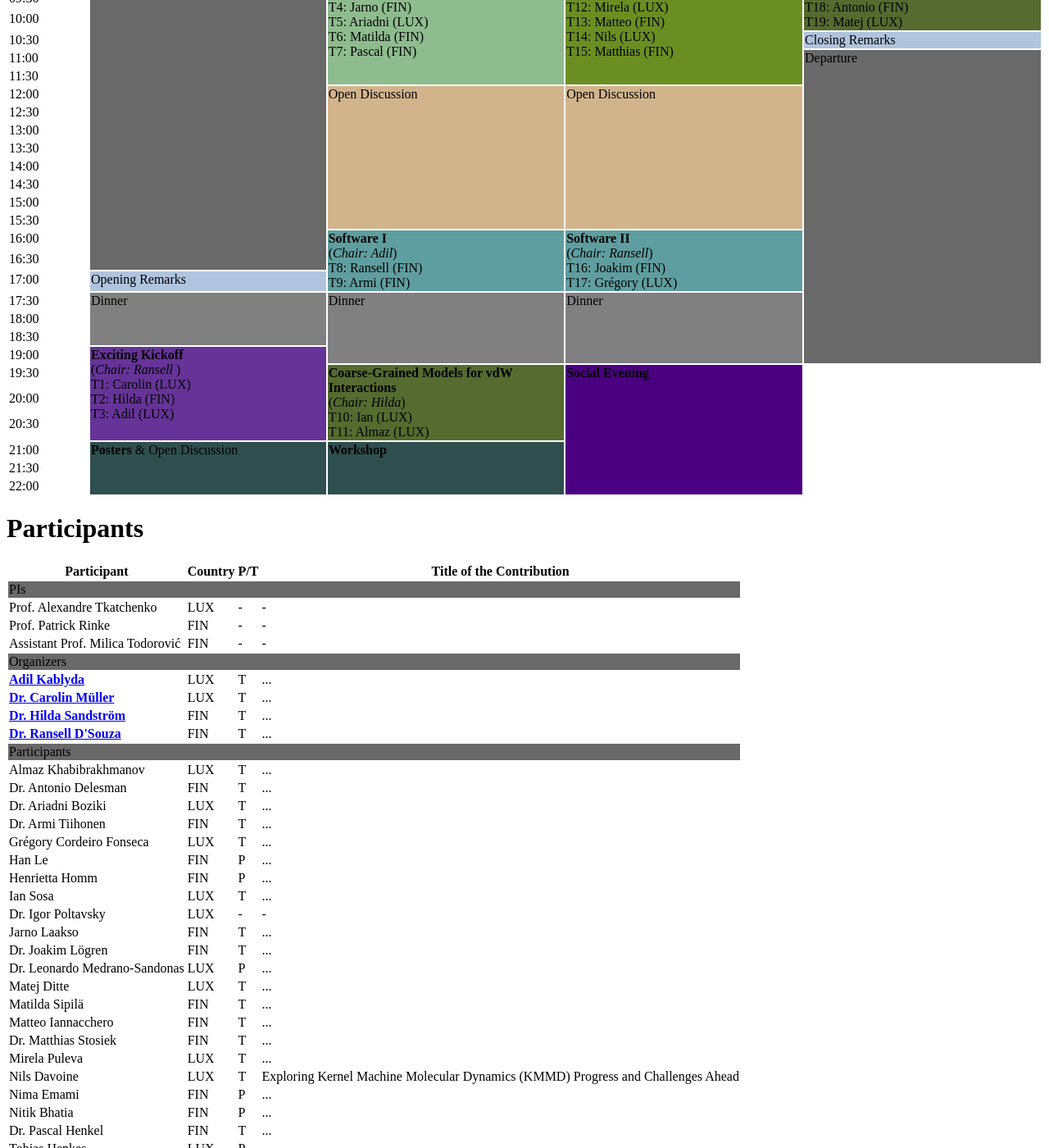
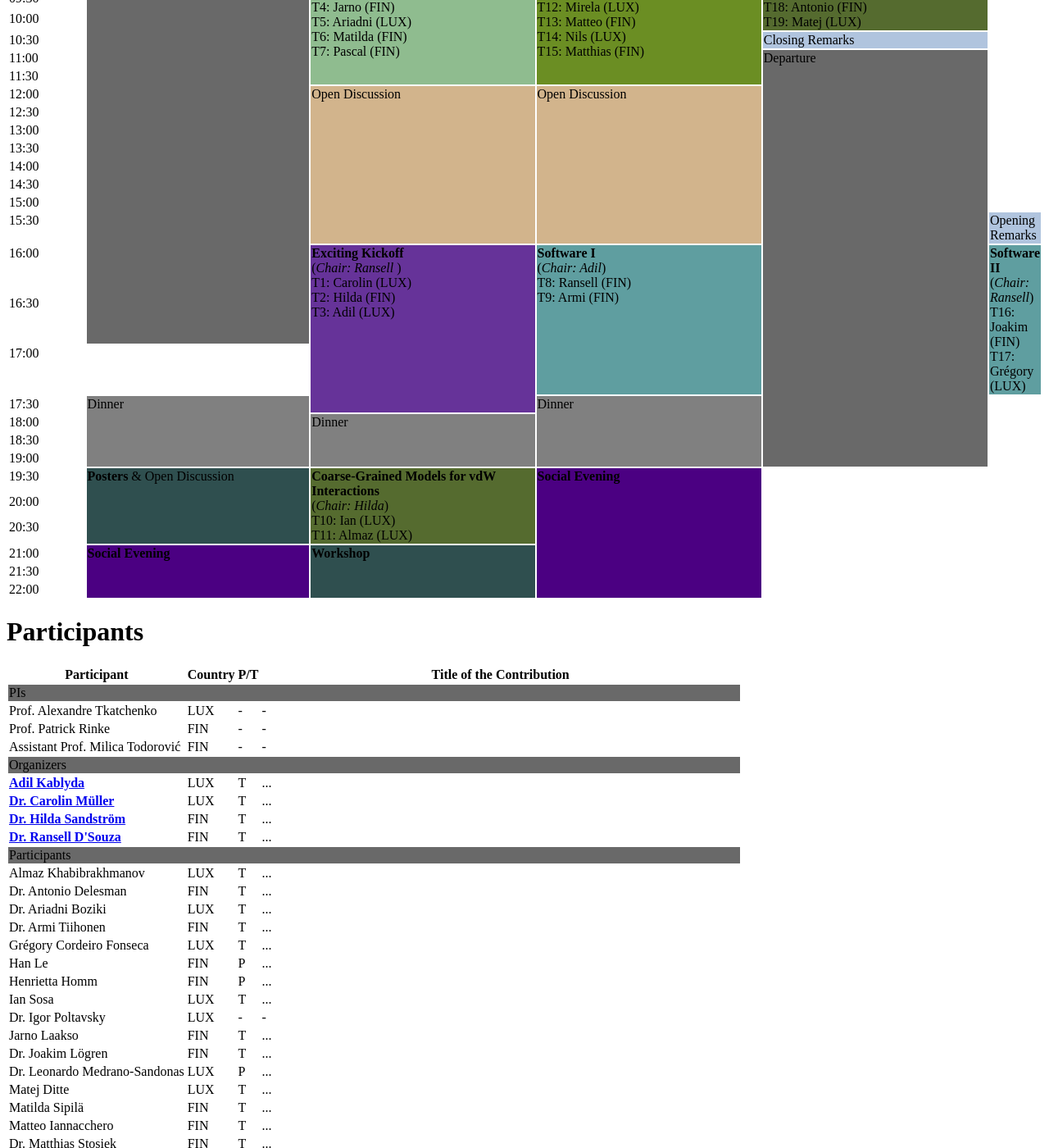
Before and after one commit to ESTML/ESTML.github.io, a Jekyll site: the page built from schedule.html, in a window 1280 px wide and 1400 px high, scrolled down 347 px. Shown: the whole window at 82% size. Built offline with Jekyll 4.4.1, drawn with Linux system fonts in a browser that asks for light colours; nearby versions of some CDN libraries; some of the changed text lies outside the part shown.

Commit message:
Update schedule.html

```diff
--- a/schedule.html
+++ b/schedule.html
@@ -71,10 +71,12 @@
 
 <tr VALIGN=TOP>
   <td> 15:30 </td>
+  <td rowspan="1" style="background-color: LightSteelBlue;"> Opening Remarks </td>
 </tr>
 
 <tr VALIGN=TOP>
   <td> 16:00 </td>
+  <td rowspan="4" style="background-color: RebeccaPurple;"> <b> Exciting Kickoff </b> <br> (<i>Chair: Ransell </i>) <br> T1: Carolin (LUX) <br> T2: Hilda (FIN) <br> T3: Adil (LUX) </td>
   <td rowspan="3" style="background-color: CadetBlue;"> <b> Software I </b> <br> (<i>Chair: Adil</i>) <br> T8: Ransell (FIN) <br> T9: Armi (FIN) </td>
   <td rowspan="3" style="background-color: CadetBlue;"> <b> Software II </b> <br> (<i>Chair: Ransell</i>) <br> T16: Joakim (FIN) <br> T17: Grégory (LUX) </td>
 </tr>
@@ -85,18 +87,18 @@
 
 <tr VALIGN=TOP>
   <td> 17:00 </td>
-  <td rowspan="1" style="background-color: LightSteelBlue;"> Opening Remarks </td>
+
 </tr>
 
 <tr VALIGN=TOP>
   <td> 17:30 </td>
-  <td rowspan="3" style="background-color: Gray;"> Dinner </td>
   <td rowspan="4" style="background-color: Gray;"> Dinner </td>
   <td rowspan="4" style="background-color: Gray;"> Dinner </td>
 </tr>
 
 <tr VALIGN=TOP>
   <td> 18:00 </td>
+  <td rowspan="3" style="background-color: Gray;"> Dinner </td>
 </tr>
 
 <tr VALIGN=TOP>
@@ -105,11 +107,11 @@
 
 <tr VALIGN=TOP>
   <td> 19:00 </td>
-  <td rowspan="4" style="background-color: RebeccaPurple;"> <b> Exciting Kickoff </b> <br> (<i>Chair: Ransell </i>) <br> T1: Carolin (LUX) <br> T2: Hilda (FIN) <br> T3: Adil (LUX) </td>
 </tr>
 
 <tr VALIGN=TOP>
   <td> 19:30 </td>
+  <td rowspan="3" style="background-color: DarkSlateGray;"> <b>Posters</b> & Open Discussion </td>
   <td rowspan="3" style="background-color: DarkOliveGreen;"> <b> Coarse-Grained Models for vdW Interactions</b> <br> (<i>Chair: Hilda</i>) <br> T10: Ian (LUX) <br> T11: Almaz (LUX) </td>
   <td rowspan="6" style="background-color: Indigo;"> <b> Social Evening </b> </td>
 </tr>
@@ -124,7 +126,7 @@
 
 <tr VALIGN=TOP>
   <td> 21:00 </td>
-  <td rowspan="3" style="background-color: DarkSlateGray;"> <b>Posters</b> & Open Discussion </td>
+  <td rowspan="3" style="background-color: Indigo;"> <b>Social Evening </td>
   <td rowspan="3" style="background-color: DarkSlateGray;"> <b>Workshop</b> </td>
 </tr>
 
@@ -328,7 +330,7 @@
   <td> Tobias Henkes </td>
   <td> LUX </td>
   <td> P </td>
-  <td> ... </td>
+  <td> Efficient Extension of Machine Learning Force Fields to Condensed Phases </td>
 </tr>
 <tr>
   <td> Dr. Touko Herranen </td>
```
